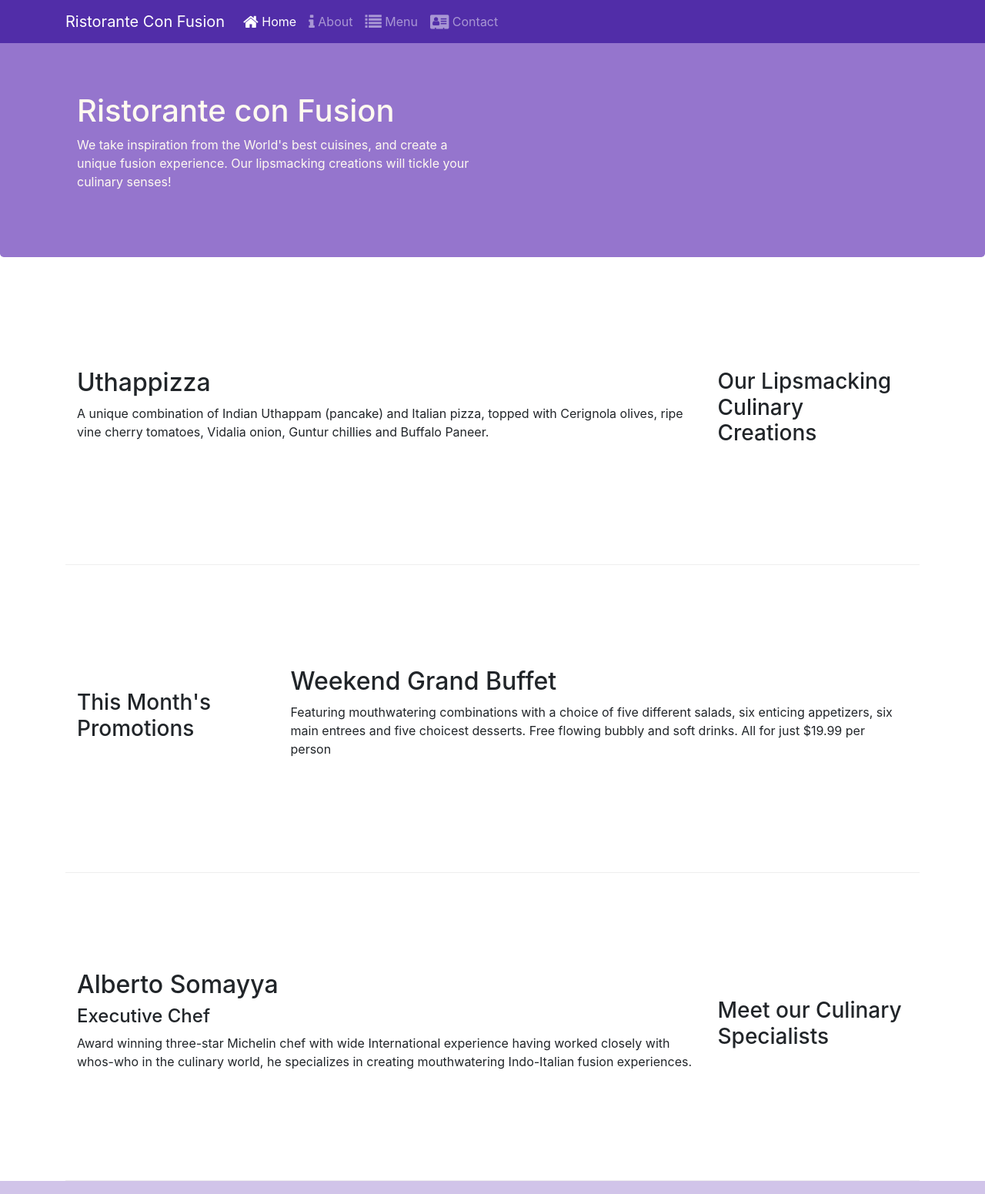
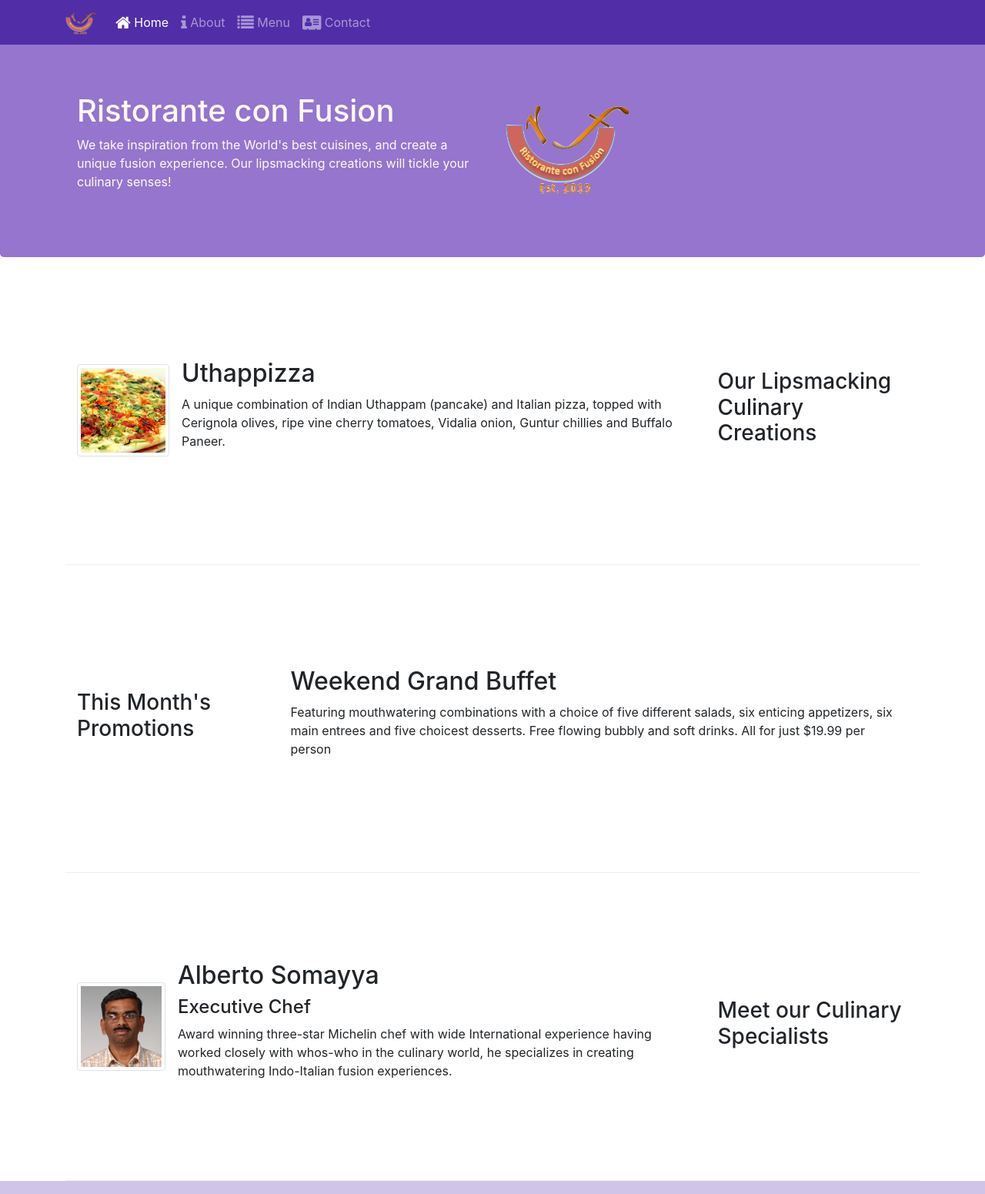
Before and after one commit to susatya/conFusion, a website: page index.html in a window 1280 px wide. Shown: the top 1551 px of the page at 77% size. Drawn offline with nearby package versions, Linux system fonts and the light colour scheme.

Commit message:
images and media

```diff
--- a/index.html
+++ b/index.html
@@ -21,7 +21,7 @@
             <button class="navbar-toggler" type="button" data-toggle="collapse" data-target="#Navbar">
                 <span class="navbar-toggler-icon"></span>
             </button>
-           <a class="navbar-brand" href="#">Ristorante Con Fusion</a>
+           <a class="navbar-brand" href="#"><img src="img/logo.png" height="30" width="41"></a>
                 <ul class="navbar-nav mr-auto">
                     <li class="nav-item active"><a class="nav-link" href="#"><span class="fa fa-home fa-lg"></span> Home</a></li>
                     <li class="nav-item"><a class="nav-link" href="./aboutus.html"><span class="fa fa-info fa-lg"></span> About</a></li>
@@ -37,7 +37,8 @@
                     <h1>Ristorante con Fusion</h1>
                     <p class="d-none d-sm-block">We take inspiration from the World's best cuisines, and create a unique fusion experience. Our lipsmacking creations will tickle your culinary senses!</p>
                 </div>
-                <div class="col-12 col-sm"><!--sm to xl will occupy left over row size-->
+                <div class="col-12 col-sm align-self-center">
+                    <img src="img/logo.png" class="img-fluid">
                 </div>
             </div>
         </div>
@@ -49,8 +50,18 @@
                 <h3>Our Lipsmacking Culinary Creations</h3>
             </div>
             <div class="col col-sm order-sm-first col-md"><!-- content will be lined with the above content for xs-->
-                <h2>Uthappizza</h2>
-                <p class="d-none d-sm-block">A unique combination of Indian Uthappam (pancake) and Italian pizza, topped with Cerignola olives, ripe vine cherry tomatoes, Vidalia onion, Guntur chillies and Buffalo Paneer.</p>
+                <div class="media">
+                    <img class="d-flex mr-3 img-thumbnail align-self-center"
+                            src="img/uthappizza.png" alt="Uthappizza">
+                    <div class="media-body">
+                        <h2 class="mt-0">Uthappizza</h2>
+                        <p class="d-none d-sm-block">A unique combination of Indian Uthappam (pancake) and
+                            Italian pizza, topped with Cerignola olives, ripe vine
+                            cherry tomatoes, Vidalia onion, Guntur chillies and
+                            Buffalo Paneer.</p>
+                    </div>
+                </div>
+
             </div>
         </div>
 
@@ -70,9 +81,19 @@
                 <h3>Meet our Culinary Specialists</h3>
             </div>
             <div class="col col-sm order-sm-first col-md">
-                <h2>Alberto Somayya</h2>
-                <h4>Executive Chef</h4>
-                <p class="d-none d-sm-block">Award winning three-star Michelin chef with wide International experience having worked closely with whos-who in the culinary world, he specializes in creating mouthwatering Indo-Italian fusion experiences. </p>
+                <div class="media">
+                    <img class="d-flex mr-3 img-thumbnail align-self-center"
+                            src="img/alberto.png" alt="Alberto Somayya">
+                    <div class="media-body">
+                        <h2 class="mt-0">Alberto Somayya</h2>
+                        <h4>Executive Chef</h4>
+                        <p class="d-none d-sm-block">Award winning three-star Michelin chef with wide
+                            International experience having worked closely with
+                            whos-who in the culinary world, he specializes in
+                            creating mouthwatering Indo-Italian fusion experiences.
+                            </p>
+                    </div>
+                </div>
             </div>
         </div>
     </div>
```
Also changed, not shown: aboutus.html (+3 -2 lines), contactus.html (+3 -2 lines), img/alberto.png (added), img/buffet.png (added), img/logo.png (added), img/uthappizza.png (added), 1 other file.
